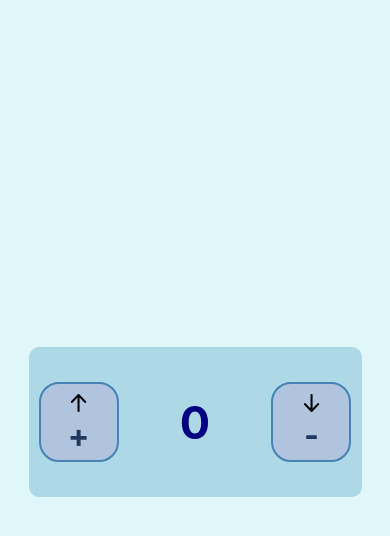
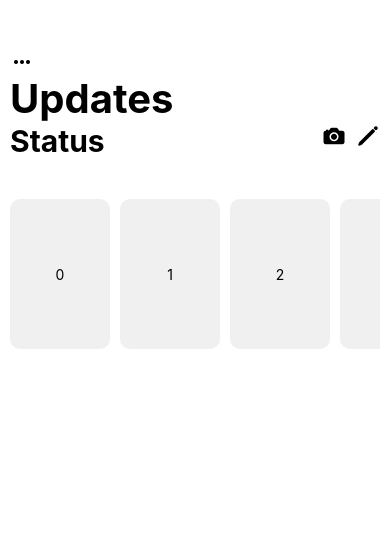
Before and after one commit to Ar-ee-ba/to-do-app, a React Native app: screen / in a window 390 px wide. Shown: the top 536 px of the page. Built offline with nearby package versions, Linux system fonts and the light colour scheme.

Commit message:
fearure:Whatsapp listing

```diff
--- a/App.js
+++ b/App.js
@@ -1,5 +1,5 @@
-import Counter from "./src/screens/counter";
+import WhatsappStatus from "./src/screens/WhatsappStatus/whatsappStatus";
 
 export default function App() {
-  return <Counter />;
+  return <WhatsappStatus />;
 }
--- /dev/null
+++ b/src/components/iconContainer.js
@@ -0,0 +1,15 @@
+import { StyleSheet, View } from "react-native";
+
+export const IconContainer = ({ icon, styles }) => {
+  return <View>{icon}</View>;
+};
+const styles = StyleSheet.create({
+  container: {
+    width: 50,
+    height: 50,
+    borderRadius: 50,
+    backgroundColor: "#f0f0f0",
+    justifyContent: "center",
+    alignItems: "center",
+  },
+});
--- /dev/null
+++ b/src/screens/WhatsappStatus/styles.js
@@ -0,0 +1,39 @@
+import { StyleSheet } from "react-native";
+
+export const styles = StyleSheet.create({
+  header: {
+    marginTop: 50,
+    paddingHorizontal: 10,
+  },
+
+  headerText: {
+    fontSize: 40,
+    fontWeight: "bold",
+  },
+  statusListing: {},
+  statusListingHeading: {
+    flexDirection: "row",
+    justifyContent: "space-between",
+  },
+  headerSubIconContainer: {
+    flexDirection: "row",
+    gap: 10,
+  },
+  headerSubText: {
+    fontSize: 30,
+    fontWeight: "bold",
+  },
+  statusContainer: {
+    flexDirection: "row",
+    alignItems: "center",
+    gap: 10,
+    marginVertical: 10,
+    backgroundColor: "#f0f0f0",
+    height: 150,
+    width: 100,
+    borderRadius: 10,
+    justifyContent: "center",
+    marginRight: 10,
+    marginTop: 40,
+  },
+});
--- /dev/null
+++ b/src/screens/WhatsappStatus/whatsappStatus.js
@@ -0,0 +1,55 @@
+import { View, Text, FlatList } from "react-native";
+import React from "react";
+import MaterialCommunityIcons from "@expo/vector-icons/MaterialCommunityIcons";
+import Ionicons from "@expo/vector-icons/Ionicons";
+import Ionicon from "@expo/vector-icons/Ionicons";
+import { styles } from "./styles";
+import Fontisto from "@expo/vector-icons/Fontisto";
+import { IconContainer } from "../../components/iconContainer";
+export default function WhatsappStatus() {
+  const data = [0, 1, 2, 3, 4, 5, 6, 7, 8, 9];
+  const _renderStatus = (item) => {
+    return (
+      <View style={styles.statusContainer}>
+        <Text>{item}</Text>
+      </View>
+    );
+  };
+  return (
+    <View>
+      <View style={styles.header}>
+        <IconContainer
+          icon={
+            <MaterialCommunityIcons
+              name="dots-horizontal"
+              size={24}
+              color="black"
+            />
+          }
+        />
+
+        <Text style={styles.headerText}>Updates</Text>
+
+        <View style={styles.statusListing}>
+          <View style={styles.statusListingHeading}>
+            <Text style={styles.headerSubText}>Status</Text>
+
+            <View style={styles.headerSubIconContainer}>
+              <IconContainer
+                icon={<Ionicons name="camera" size={24} color="black" />}
+              />
+              <IconContainer
+                icon={<Ionicon name="pencil" size={24} color="black" />}
+              />
+            </View>
+          </View>
+          <FlatList
+            data={data}
+            horizontal={true}
+            renderItem={({ item }) => _renderStatus(item)}
+          />
+        </View>
+      </View>
+    </View>
+  );
+}
```
